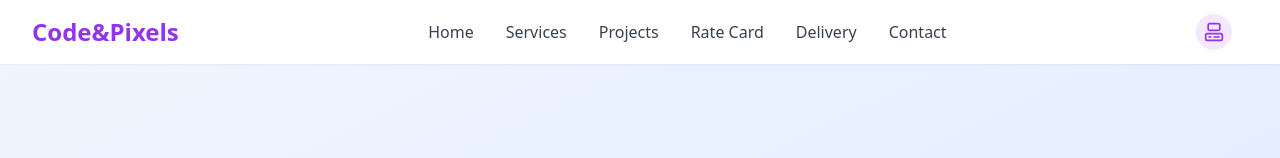
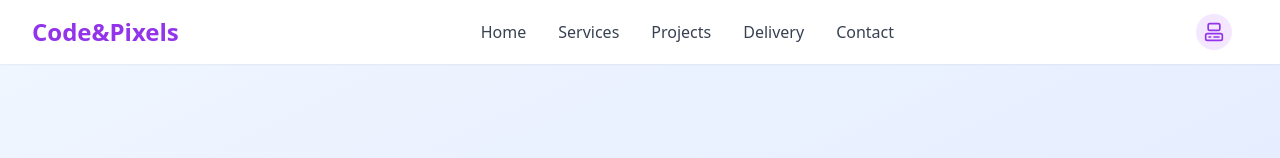
Before and after one commit to sucre-samuel1/Codes-Pixels, a React (Vite) app: page / in a window 1280 px wide. Shown: the top 158 px of the page. Built offline with nearby package versions, Linux system fonts and the light colour scheme.

Commit message:
bug fixes

```diff
--- a/src/components/Delivery.tsx
+++ b/src/components/Delivery.tsx
@@ -158,7 +158,7 @@
               </div>
             </div>
             <div className="mt-8 flex flex-col sm:flex-row gap-4">
-              <button className="bg-blue-600 text-white px-6 py-3 rounded-lg font-medium hover:bg-blue-700 transition-colors shadow-md">
+              <button className="bg-purple-600 text-white px-6 py-3 rounded-lg font-medium hover:bg-blue-700 transition-colors shadow-md">
                 <a href="#contact" className="block px-3 py-2 rounded-md text-base font-medium text-white hover:bg-blue-700">
                   Start your Project
                 </a>
--- a/src/components/Footer.tsx
+++ b/src/components/Footer.tsx
@@ -42,11 +42,6 @@
             <li>
               <a href="#projects" className="text-gray-300 hover:text-purple-400">
                 Projects
-              </a>
-            </li>
-            <li>
-              <a href="#rates" className="text-gray-300 hover:text-purple-400">
-                Rate Card
               </a>
             </li>
             <li>
--- a/src/components/Navbar.tsx
+++ b/src/components/Navbar.tsx
@@ -28,9 +28,6 @@
             </a>
             <a href="#projects" className="text-gray-700 hover:text-purple-600 font-medium">
               Projects
-            </a>
-            <a href="#rates" className="text-gray-700 hover:text-purple-600 font-medium">
-              Rate Card
             </a>
             <a href="#delivery" className="text-gray-700 hover:text-purple-600 font-medium">
               Delivery
@@ -76,13 +73,6 @@
               Projects
             </a>
             <a
-              href="#rates"
-              className="block px-3 py-2 rounded-md text-base font-medium text-gray-700 hover:bg-gray-100"
-              onClick={handleNavClick}
-            >
-              Rate Card
-            </a>
-            <a
               href="#delivery"
               className="block px-3 py-2 rounded-md text-base font-medium text-gray-700 hover:bg-gray-100"
               onClick={handleNavClick}
```
